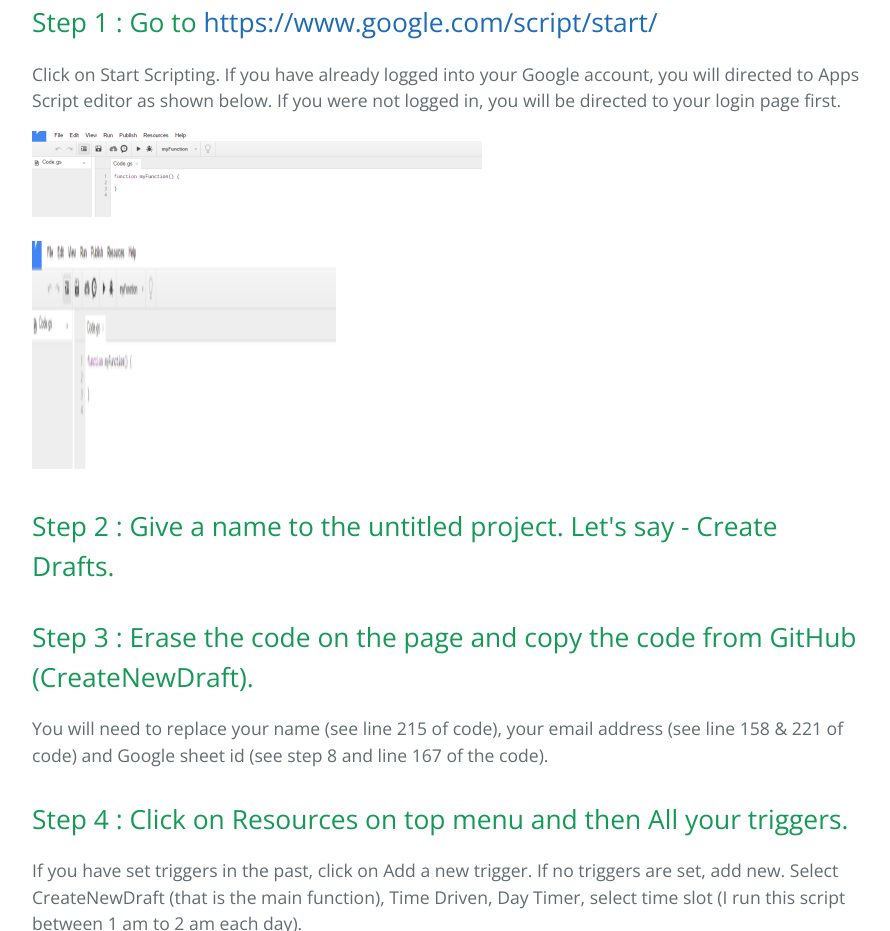
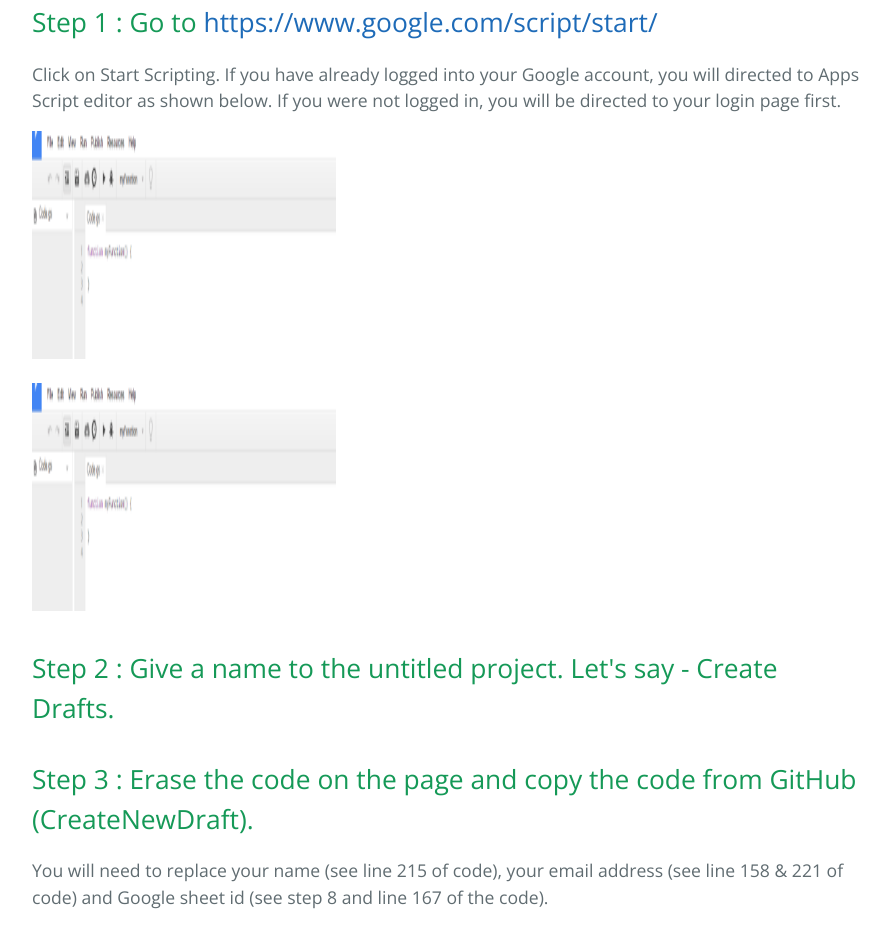
Before and after one commit to RishiBawdekar/how-to-automate-gmail-responses, a plain HTML site: page index.html in a window 1280 px wide. Shown: the part 852-1783 px from the top of the page, without its empty margins (192-1082 px from the left). Drawn offline with nearby package versions, Linux system fonts and the light colour scheme.

Commit message:
Update index.html

```diff
--- a/index.html
+++ b/index.html
@@ -39,7 +39,7 @@
 
 <p>Click on Start Scripting. If you have already logged into your Google account, you will directed to Apps Script editor as shown below. If you were not logged in, you will be directed to your login page first.</p>
 
-<p><img src="images/pic_1.png" alt=""></p>
+<p><img src="https://raw.githubusercontent.com/RishiBawdekar/how-to-automate-gmail-responses/master/images/pic_1.png" alt="" style="width:304px;height:228px;"></p>
 
 <p><img src="/images/pic_1.png" alt="" style="width:304px;height:228px;"></p>
 
```
